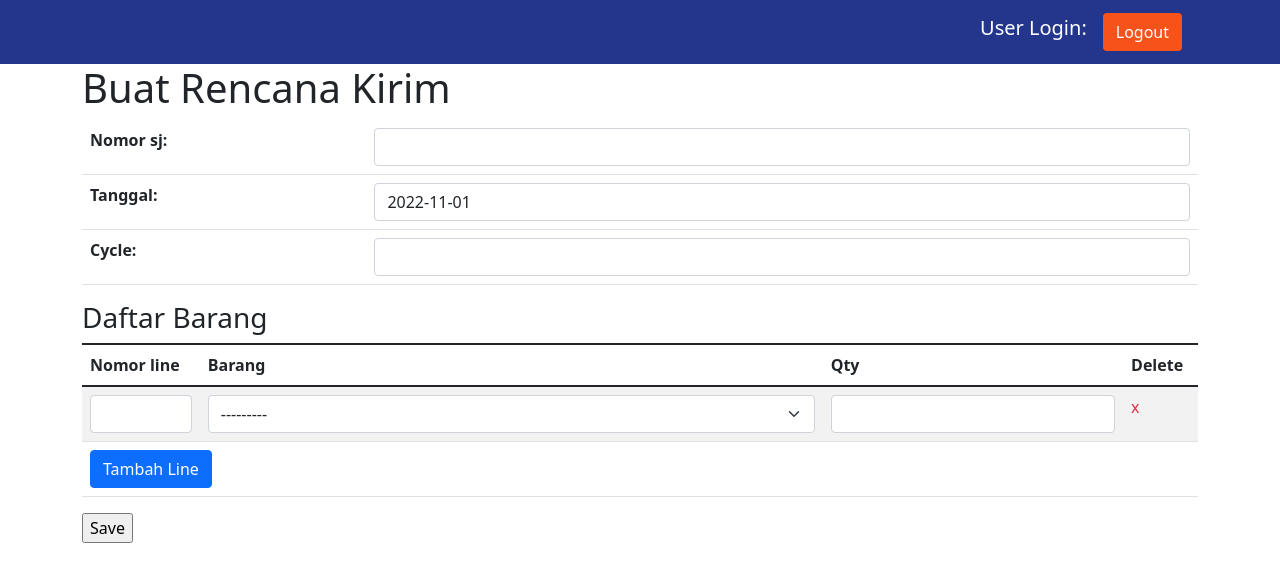
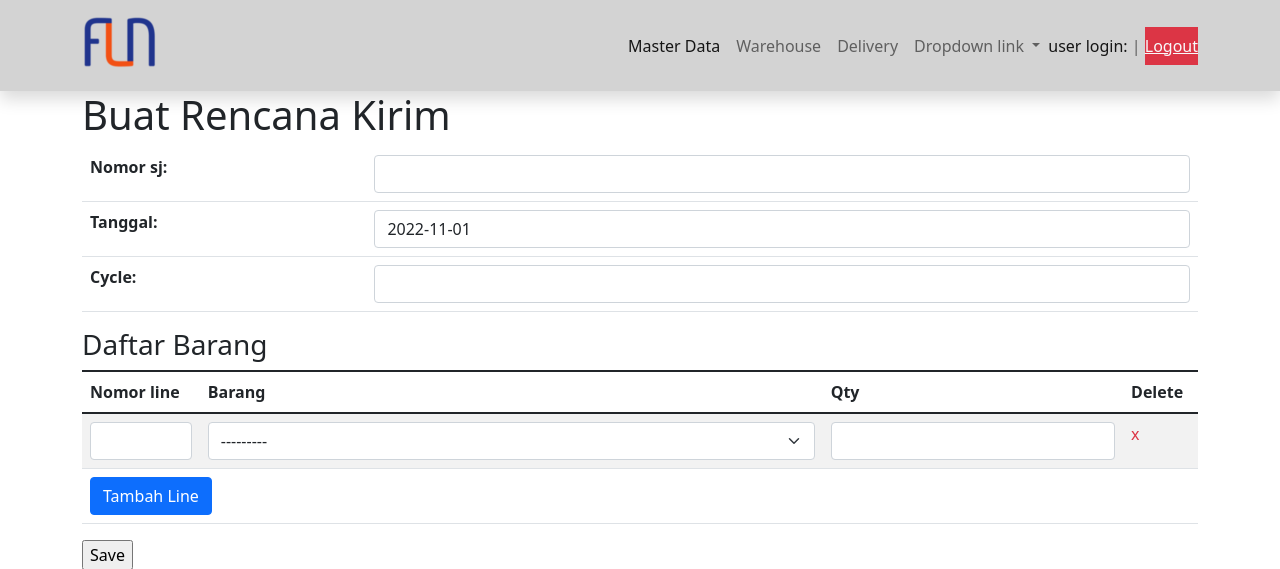
Before and after one commit to criespy/PartNumberScanner, a Django app: page /buat_rencana_kirim in a window 1280 px wide. Shown: the top 569 px of the page. Run offline with Django 3.2, Linux system fonts and the light colour scheme; data comes from the database, SQL or seed files in the repository; some libraries are stand-ins or nearby versions.

Commit message:
New Navigation Bar

```diff
--- a/scanner/urls.py
+++ b/scanner/urls.py
@@ -11,5 +11,6 @@ urlpatterns = [
     path('buat_rencana_kirim', views.BuatRencanaKirim.as_view(), name='buat_rencana_kirim'),
     #path('buat_rencana_kirim_a', BuatRencanaKirim.FBuatRencanaKirim),
     path('buat_rencana_kirim_detail', views.BuatRencanaKirimDetail.as_view(), name='buat_rencana_kirim_detail'),
-    path('tambah_detail', BuatRencanaKirimDetail.tambah_detail)
+    path('tambah_detail', BuatRencanaKirimDetail.tambah_detail),
+    path('rencana_kirim', views.RencanaKirimView.as_view(), name='view_rencana_kirim'),
 ]
--- a/scanner/views.py
+++ b/scanner/views.py
@@ -53,9 +53,9 @@ class PrintBarcode(DetailView):
         #kirim id ke print_barcode.html
         return TemplateResponse(request, 'print_label_produksi.html', context)
 
-class RencanaKirimView(DetailView):
+class RencanaKirimView(ListView):
     model = RencanaKirim
-    template_name = 'rencana_kirim.html'
+    template_name = 'view_rencana_kirim.html'
 
 class ScanBarcode(DetailView):
     model = RencanaKirim
--- a/templates/base.html
+++ b/templates/base.html
@@ -9,25 +9,46 @@
     <!-- Bootstrap CSS -->
     <link href="https://cdn.jsdelivr.net/npm/bootstrap@5.1.3/dist/css/bootstrap.min.css" rel="stylesheet" integrity="sha384-1BmE4kWBq78iYhFldvKuhfTAU6auU8tT94WrHftjDbrCEXSU1oBoqyl2QvZ6jIW3" crossorigin="anonymous">
     <link rel="stylesheet" href="https://code.jquery.com/ui/1.13.2/themes/base/jquery-ui.css">
-    <link href="{% static 'css/frina.css' %}">
+    <!--link href="{% static 'css/frina.css' %}"-->
     <title>Digital Delivery Control - PT. Frina Lestari Nusantara</title>
   </head>
   <body>
-    <nav class="navbar text-white navbar-expand-lg navbar-fixed-top navbar-dark" style="background-color: #24368c;" >
+    <nav class="navbar navbar-expand-lg navbar-light navbar-fixed-top shadow" style="background-color: #D3D3D3;" >
       <div class="container">
-        <div class="navbar-header ms-auto">
-          <ul class="nav navbar-brand">
-            <li><a class="navbar-brand" href="#">User Login: {{ user.username }}</a></li>
-            <li class="active"><a class="text-white btn" style="background-color: #f8521b;" href="{% url 'logout' %}">Logout</a></li>
+        <img src="{% static '/images/fln_logo.png' %}" href="#"></img>
+        <div class="navbar-nav ms-auto" id="navbarNavDropdown">
+          <ul class="navbar-nav">
+            <li class="nav-item">
+              <a class="nav-link active" aria-current="page" href="#">Master Data</a>
+            </li>
+            <li class="nav-item">
+              <a class="nav-link" href="#">Warehouse</a>
+            </li>
+            <li class="nav-item">
+              <a class="nav-link" href="#">Delivery</a>
+            </li>
+            <li class="nav-item dropdown">
+              <a class="nav-link dropdown-toggle" href="#" id="navbarDropdownMenuLink" role="button" data-bs-toggle="dropdown" aria-expanded="false">
+                Dropdown link
+              </a>
+              <ul class="dropdown-menu" aria-labelledby="navbarDropdownMenuLink">
+                <li><a class="dropdown-item" href="#">Action</a></li>
+                <li><a class="dropdown-item" href="#">Another action</a></li>
+                <li><a class="dropdown-item" href="#">Something else here</a></li>
+              </ul>
+            </li>
           </ul>
-
+          <span class="navbar-text">
+            <a class="navbar-text" style="text-decoration:none;" href="#">user login: {{ user.username }}</a> |
+            <a class="navbar-text bg-danger text-light"  href="{% url 'logout' %}">Logout</a>
+          </span>
         </div>
 
       </div>
     </nav>
     {% block content %}
     {% endblock content %}
+    <<script src="https://cdn.jsdelivr.net/npm/bootstrap@5.1.3/dist/js/bootstrap.bundle.min.js" integrity="sha384-ka7Sk0Gln4gmtz2MlQnikT1wXgYsOg+OMhuP+IlRH9sENBO0LRn5q+8nbTov4+1p" crossorigin="anonymous"></script>
     <link rel="stylesheet" href="https://cdnjs.cloudflare.com/ajax/libs/font-awesome/6.2.0/css/all.min.css" integrity="sha512-xh6O/CkQoPOWDdYTDqeRdPCVd1SpvCA9XXcUnZS2FmJNp1coAFzvtCN9BmamE+4aHK8yyUHUSCcJHgXloTyT2A==" crossorigin="anonymous" referrerpolicy="no-referrer" />
-
   </body>
 </html>
```
Also changed, not shown: templates/view_rencana_kirim.html (added, +50 -0 lines), scanner/static/images/fln_logo.png (added).
